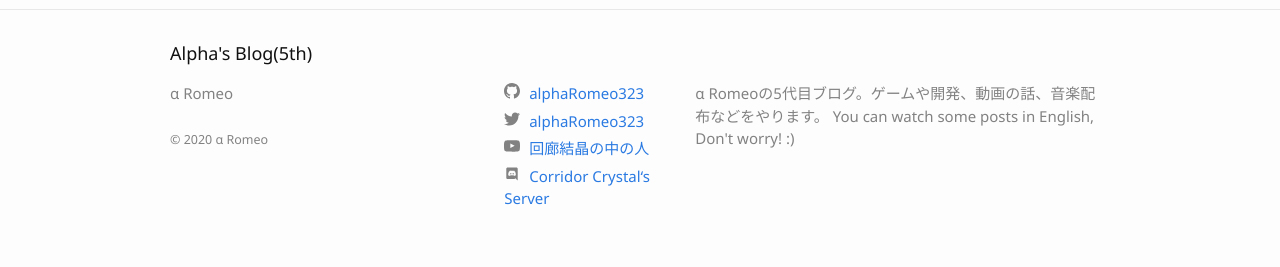
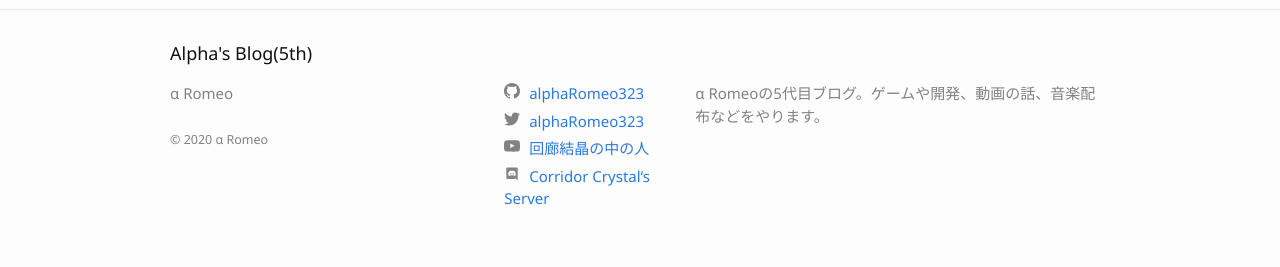
Before and after one commit to alphaRomeo323/alpharomeo323.github.io, a Jekyll site: the page built from index.markdown, in a window 1280 px wide. Shown: the part 1739-2006 px from the top of the page. Built offline with Jekyll 4.4.1, drawn with Linux system fonts in a browser that asks for light colours.

Commit message:
Update _config.yml

```diff
--- a/_config.yml
+++ b/_config.yml
@@ -22,7 +22,6 @@ title: Alpha's Blog(5th)
 author: α Romeo
 description: >- # this means to ignore newlines until "baseurl:"
   α Romeoの5代目ブログ。ゲームや開発、動画の話、音楽配布などをやります。
-  You can watch some posts in English, Don't worry! :)
 baseurl: "" # the subpath of your site, e.g. /blog
 url: "" # the base hostname & protocol for your site, e.g. http://example.com
 twitter_username: alphaRomeo323
```
